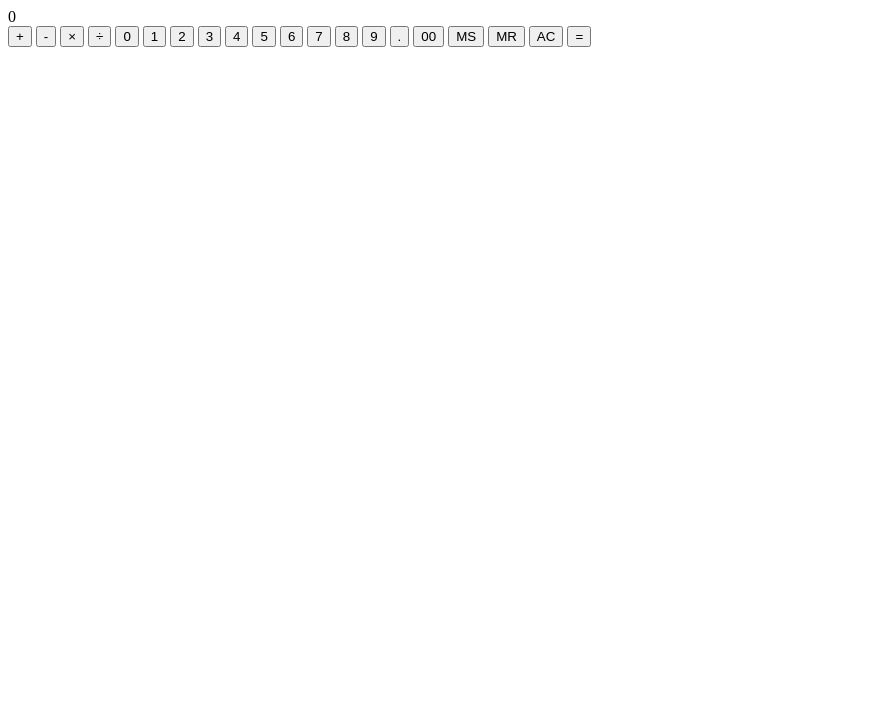
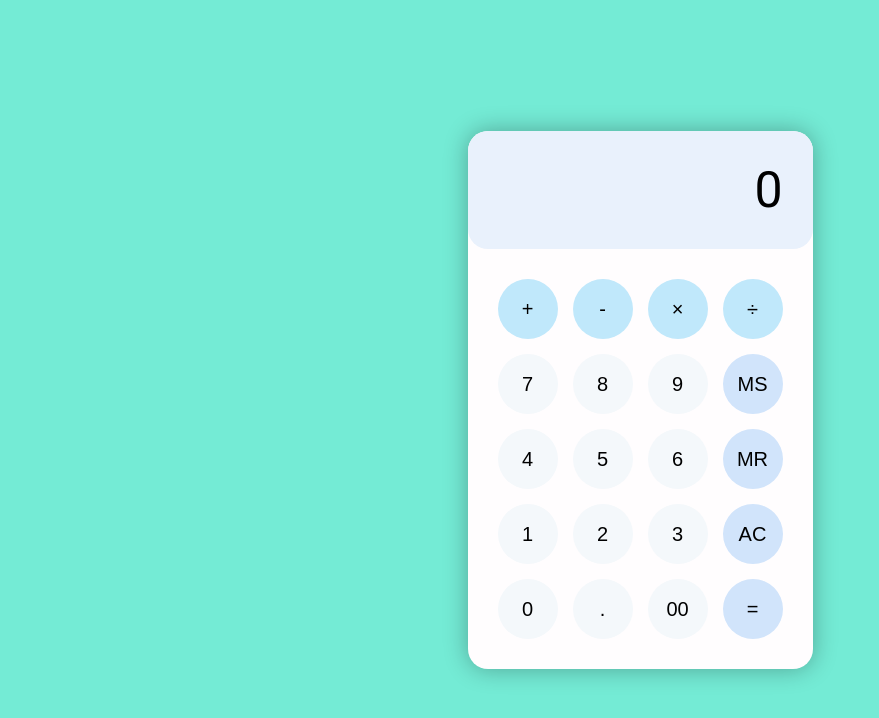
Before and after one commit to GKyomen/calculadora-beets, a plain HTML site: page index.html in a window 1280 px wide. Shown: the whole page, without its empty margins (0-879 px from the left). Drawn offline with Linux system fonts and the light colour scheme.

Commit message:
Estilização feita

```diff
--- a/index.html
+++ b/index.html
@@ -7,33 +7,38 @@
 
     <link rel="shortcut icon" href="img/favicon.ico" type="image/x-icon">
 
+    <link rel="stylesheet" href="style.css">
+    <link rel="preconnect" href="https://fonts.googleapis.com">
+    <link rel="preconnect" href="https://fonts.gstatic.com" crossorigin>
+    <link href="https://fonts.googleapis.com/css2?family=Roboto&display=swap" rel="stylesheet">
+
     <title>Calculadora Workshop Beets Jr.</title>
   </head>
   <body>
     <main>
-      <div>
-        <div>0</div>
-        <div>
-          <button>+</button>
-          <button>-</button>
-          <button>&times;</button>
-          <button>÷</button>
-          <button>0</button>
-          <button>1</button>
-          <button>2</button>
-          <button>3</button>
-          <button>4</button>
-          <button>5</button>
-          <button>6</button>
-          <button>7</button>
-          <button>8</button>
-          <button>9</button>
-          <button>.</button>
-          <button>00</button>
-          <button>MS</button>
-          <button>MR</button>
-          <button>AC</button>
-          <button>=</button>
+      <div class="calculadora">
+        <div class="visor">0</div>
+        <div class="teclas">
+          <button class="operador somar">+</button>
+          <button class="operador subtrair">-</button>
+          <button class="operador multiplicar">&times;</button>
+          <button class="operador dividir">÷</button>
+          <button class="numero zero">0</button>
+          <button class="numero um">1</button>
+          <button class="numero dois">2</button>
+          <button class="numero tres">3</button>
+          <button class="numero quatro">4</button>
+          <button class="numero cinco">5</button>
+          <button class="numero seis">6</button>
+          <button class="numero sete">7</button>
+          <button class="numero oito">8</button>
+          <button class="numero nove">9</button>
+          <button class="numero decimal">.</button>
+          <button class="numero duplo-zero">00</button>
+          <button class="acao salvar">MS</button>
+          <button class="acao recuperar">MR</button>
+          <button class="acao limpar">AC</button>
+          <button class="acao igual">=</button>
         </div>
       </div>
     </main>
--- a/style.css
+++ b/style.css
@@ -0,0 +1,165 @@
+:root {
+  --cor-fundo-calculadora-escuro: #1f201d;
+  --cor-fundo-visor-escuro: #353840;
+  --cor-fundo-numero-escuro: #272b2e;
+  --cor-numero-escuro: #fff;
+  --cor-fundo-operador-escuro: #5bb3ee;
+  --cor-fundo-acoes-escuro: #d4e7fe;
+
+  --cor-fundo-calculadora-claro: #fffdfe;
+  --cor-fundo-visor-claro: #e9f1fc;
+  --cor-fundo-numero-claro: #f4f8fb;
+  --cor-fundo-operador-claro: #c0e8fb;
+  --cor-fundo-acoes-claro: #d1e4fb;
+
+  --cor-fundo-site: #74ebd5;
+}
+
+* {
+  margin: 0;
+  padding: 0;
+  border: 0;
+  background: none;
+  box-sizing: border-box;
+}
+
+html {
+  font-size: 10px;
+  font-family: 'Roboto', Arial, Helvetica, sans-serif;
+}
+
+body {
+  display: flex;
+  justify-content: center;
+  align-items: center;
+  height: 100vh;
+  background-color: var(--cor-fundo-site);
+}
+
+.calculadora {
+  box-shadow: 0 0 25px 0 rgba(0, 0, 0, 0.3);
+  border-radius: 2em;
+  overflow: hidden;
+  background-color: var(--cor-fundo-calculadora-claro);
+}
+
+.visor {
+  background-color: var(--cor-fundo-visor-claro);
+  width: 34.5rem;
+  padding: 3rem;
+  text-align: right;
+  font-size: 5rem;
+  border-radius: 0 0 2rem 2rem;
+}
+
+.teclas {
+  padding: 3rem;
+  display: grid;
+  grid-gap: 1.5rem;
+  grid-template-columns: repeat(4, 6rem);
+  grid-template-rows: repeat(5, 6rem);
+  grid-template-areas:
+    'somar subtrair multiplicar dividir'
+    'sete oito nove salvar'
+    'quatro cinco seis recuperar'
+    'um dois tres limpar'
+    'zero decimal zero-duplo igual';
+}
+
+.zero {
+  grid-area: zero;
+}
+
+.um {
+  grid-area: um;
+}
+
+.dois {
+  grid-area: dois;
+}
+
+.tres {
+  grid-area: tres;
+}
+
+.quatro {
+  grid-area: quatro;
+}
+
+.cinco {
+  grid-area: cinco;
+}
+
+.seis {
+  grid-area: seis;
+}
+
+.sete {
+  grid-area: sete;
+}
+
+.oito {
+  grid-area: oito;
+}
+
+.nove {
+  grid-area: nove;
+}
+
+.decimal {
+  grid-area: decimal;
+}
+
+.duplo-zero {
+  grid-area: zero-duplo;
+}
+
+.somar {
+  grid-area: somar;
+}
+
+.subtrair {
+  grid-area: subtrair;
+}
+
+.multiplicar {
+  grid-area: multiplicar;
+}
+
+.dividir {
+  grid-area: dividir;
+}
+
+.salvar {
+  grid-area: salvar;
+}
+
+.recuperar {
+  grid-area: recuperar;
+}
+
+.limpar {
+  grid-area: limpar;
+}
+
+.igual {
+  grid-area: igual;
+}
+
+.teclas > button {
+  border-radius: 50%;
+  font-size: 2rem;
+  cursor: pointer;
+}
+
+.operador {
+  background-color: var(--cor-fundo-operador-claro);
+}
+
+.numero {
+  background-color: var(--cor-fundo-numero-claro);
+}
+
+.acao {
+  background-color: var(--cor-fundo-acoes-claro);
+}
```
